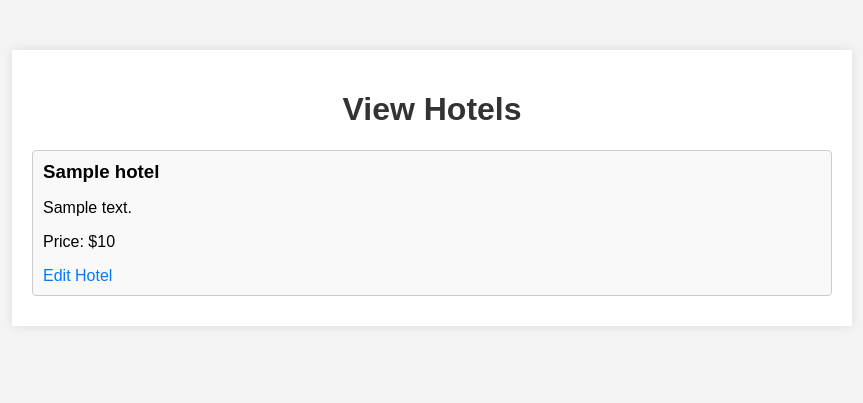
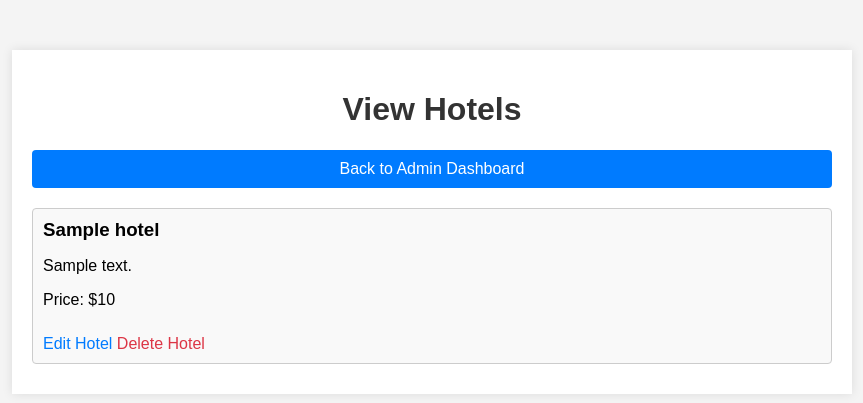
Before and after one commit to masthansaginala/Python-CA_2, a Flask app: page /view-hotels in a window 1280 px wide. Shown: the top 403 px of the page, without its empty margins (208-1071 px from the left). Run offline with Flask 3, Linux system fonts and the light colour scheme; the visitor is signed in with stand-in values (Sample User, id 1); tables that the repository leaves empty hold one stand-in row (values such as "Sample post").

Commit message:
added delete fucntionality

```diff
--- a/app.py
+++ b/app.py
@@ -123,6 +123,18 @@ def edit_hotel(hotel_id):
 
     return render_template('edit_hotel.html', hotel=hotel)
 
+@app.route('/delete-hotel/<int:hotel_id>', methods=['DELETE'])
+def delete_hotel(hotel_id):
+    if 'user_id' not in session or session.get('role') != 'admin':
+        return redirect(url_for('home'))
+
+    hotel = Hotel.query.get_or_404(hotel_id)
+
+    db.session.delete(hotel)
+    db.session.commit()
+    return jsonify({'message': 'Hotel deleted successfully'})
+
+
 
 if __name__ == '__main__':
     app.run(debug=True)
--- a/templates/view_hotels.html
+++ b/templates/view_hotels.html
@@ -47,11 +47,37 @@
         .hotel a:hover {
             text-decoration: underline;
         }
+        .hotel .edit-button,
+        .hotel .delete-button {
+            margin-top: 10px;
+            display: inline-block;
+            color: #007bff;
+            text-decoration: none;
+            cursor: pointer;
+        }
+        .hotel .delete-button {
+            color: #dc3545;
+        }
+        .back-button {
+            display: block;
+            margin: 20px 0;
+            padding: 10px;
+            background-color: #007bff;
+            color: white;
+            text-align: center;
+            text-decoration: none;
+            border-radius: 4px;
+            cursor: pointer;
+        }
+        .back-button:hover {
+            background-color: #0056b3;
+        }
     </style>
 </head>
 <body>
     <div class="container">
         <h1>View Hotels</h1>
+        <a href="/admin-dashboard" class="back-button">Back to Admin Dashboard</a>
         <div id="hotel-list"></div>
     </div>
     <script>
@@ -64,10 +90,25 @@
                     <h3>${hotel.name}</h3>
                     <p>${hotel.description}</p>
                     <p>Price: $${hotel.price}</p>
-                    <a href="/edit-hotel/${hotel.id}" class="edit-button">Edit Hotel</a>
+                    <a href="/edit-hotel/${hotel.id}" class="edit-button">Edit Hotel</a>
+                    <a href="#" class="delete-button" onclick="deleteHotel(${hotel.id})">Delete Hotel</a>
                 </div>
             `).join('');
         });
+
+        async function deleteHotel(hotelId) {
+            if (confirm('Are you sure you want to delete this hotel?')) {
+                const response = await fetch(`/delete-hotel/${hotelId}`, {
+                    method: 'DELETE'
+                });
+                if (response.ok) {
+                    alert('Hotel deleted successfully');
+                    window.location.reload();
+                } else {
+                    alert('Error deleting hotel');
+                }
+            }
+        }
     </script>
 </body>
 </html>
```
